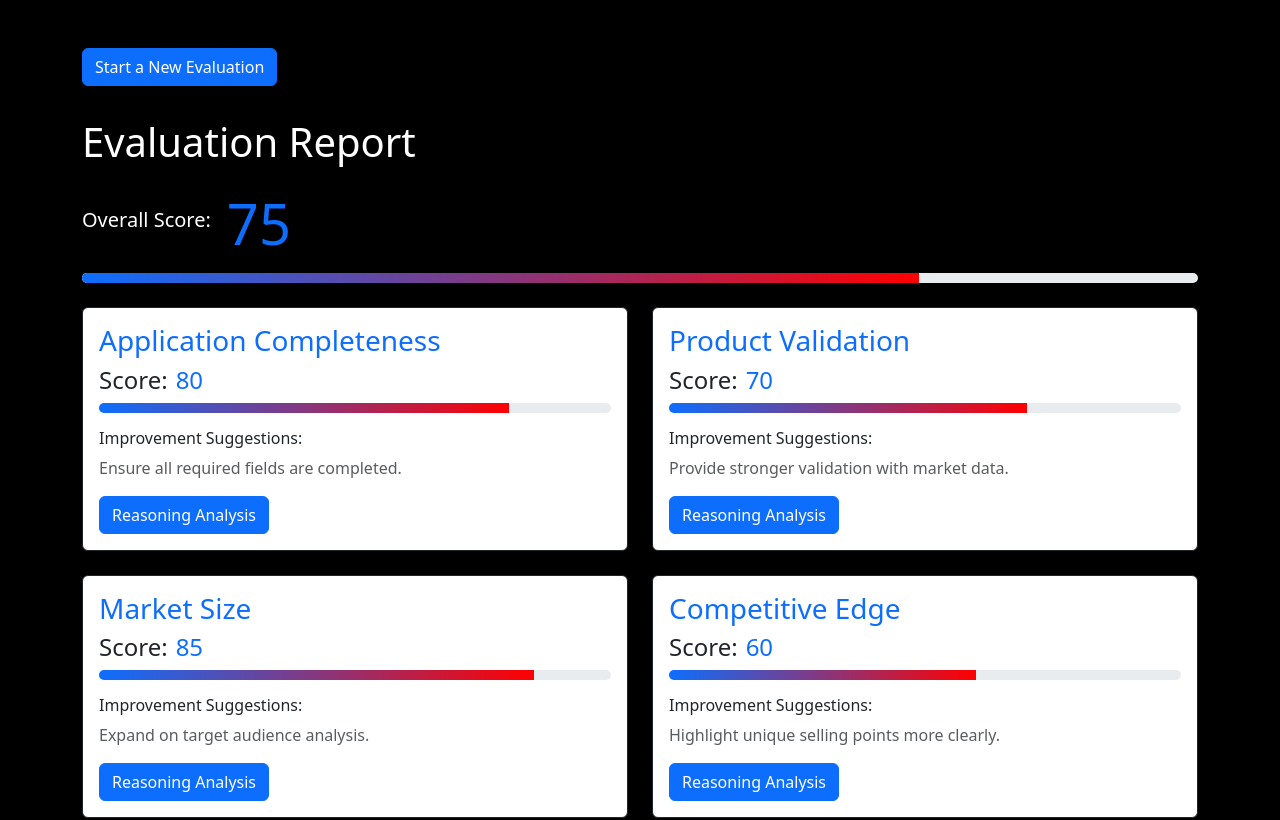
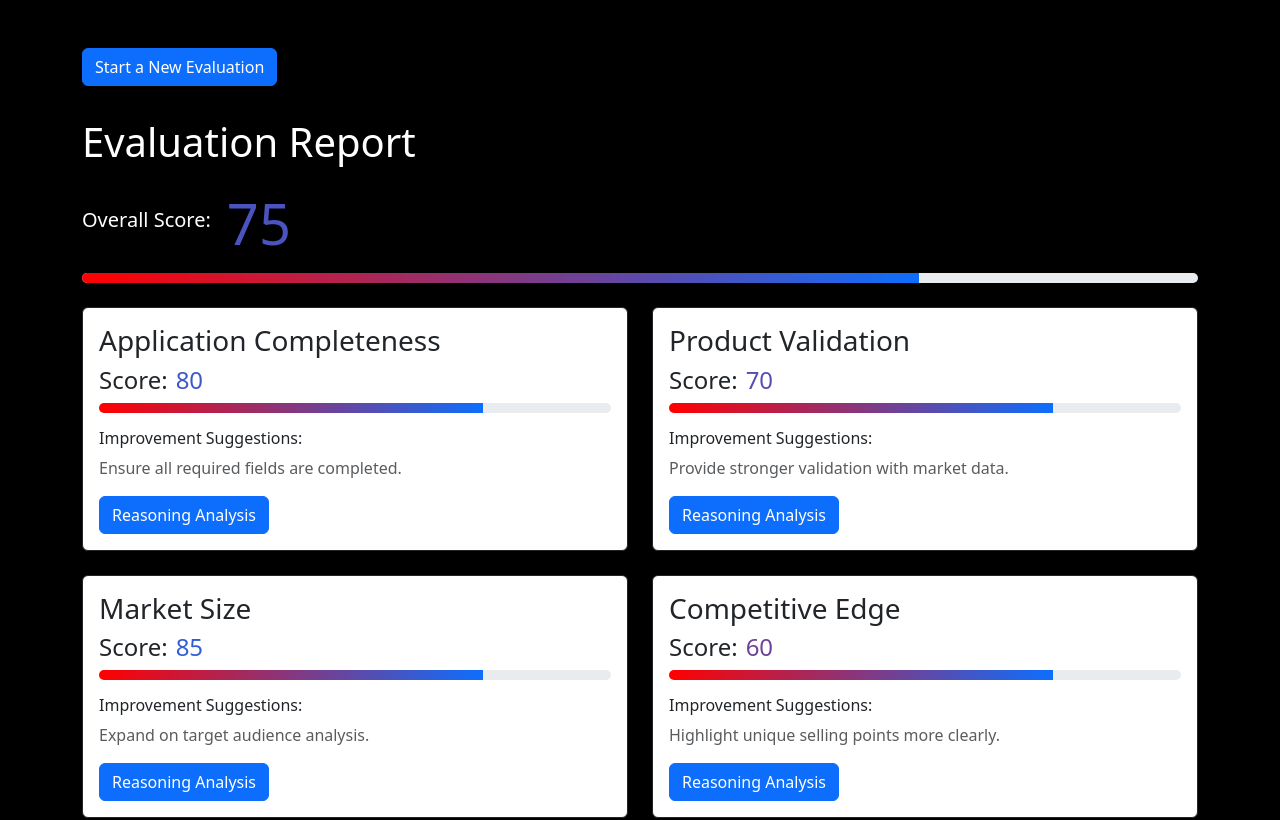
Before and after one commit to jimbucktoo/moonshot-ai, a React (Vite) app: page /report in a window 1280 px wide. Shown: the top 820 px of the page. Built offline with nearby package versions, Linux system fonts and the light colour scheme.

Commit message:
critical color gradient score correction

```diff
--- a/src/components/reasoning.jsx
+++ b/src/components/reasoning.jsx
@@ -78,6 +78,19 @@ export default function Reasoning() {
     return <div>Criterion not found</div>;
   }
 
+  const getGradientColor = (score) => {
+    const red = { r: 255, g: 0, b: 0 };
+    const blue = { r: 13, g: 110, b: 253 };
+
+    const ratio = 1 - score / 100;
+
+    const r = Math.round(blue.r * (1 - ratio) + red.r * ratio);
+    const g = Math.round(blue.g * (1 - ratio) + red.g * ratio);
+    const b = Math.round(blue.b * (1 - ratio) + red.b * ratio);
+
+    return `rgb(${r}, ${g}, ${b})`;
+  };
+
   return (
     <Container className="py-4">
       <Button variant="primary" className="mb-3" onClick={() => navigate(-1)}>
@@ -97,7 +110,12 @@ export default function Reasoning() {
               <h1 className="moonshotWhite">{criterion.title}</h1>
               <div className="d-flex align-items-center gap-2 moonshotWhite">
                 <span className="h4">Score: </span>
-                <span className="h4 text-primary">{criterion.score}</span>
+                <span
+                  className="h4"
+                  style={{ color: getGradientColor(criterion.score) }}
+                >
+                  {criterion.score}
+                </span>
               </div>
               <div className="progress" style={{ height: "10px" }}>
                 <div
@@ -105,14 +123,14 @@ export default function Reasoning() {
                   role="progressbar"
                   style={{
                     width: `${criterion.score}%`,
-                    background: "linear-gradient(to right, #0d6efd, #ff0000)",
+                    background: "linear-gradient(to right, #ff0000, #0d6efd)", // Red at 0%, Blue at 100%
                   }}
                 />
               </div>
             </div>
           </div>
           <Card className="p-3 mt-5">
-            <h2 className="mb-2 moonshotBlue">Reasoning Analysis</h2>
+            <h2 className="mb-2 moonshotBlack">Reasoning Analysis</h2>
             <h6 className="mt-2 moonshotBlack">
               Reasoning Analysis provides a detailed breakdown of why MoonshotAI
               assigned a specific score to each criterion:
--- a/src/components/report.jsx
+++ b/src/components/report.jsx
@@ -75,6 +75,19 @@ export default function EvaluationReport() {
     console.log("Evaluation Report:", data);
   }, [data]);
 
+  const getGradientColor = (score) => {
+    const red = { r: 255, g: 0, b: 0 };
+    const blue = { r: 13, g: 110, b: 253 };
+
+    const ratio = 1 - score / 100;
+
+    const r = Math.round(blue.r * (1 - ratio) + red.r * ratio);
+    const g = Math.round(blue.g * (1 - ratio) + red.g * ratio);
+    const b = Math.round(blue.b * (1 - ratio) + red.b * ratio);
+
+    return `rgb(${r}, ${g}, ${b})`;
+  };
+
   return (
     <div className="container py-5">
       <Button variant="primary" className="mb-3" onClick={() => navigate("/")}>
@@ -86,7 +99,12 @@ export default function EvaluationReport() {
           <span className="moonshotWhite">
             <h5>Overall Score:</h5>
           </span>
-          <span className="display-4 text-primary">{data.overall_score}</span>
+          <span
+            className="display-4"
+            style={{ color: getGradientColor(data.overall_score) }}
+          >
+            {data.overall_score}
+          </span>
         </div>
         <div className="progress" style={{ height: "10px" }}>
           <div
@@ -94,29 +112,33 @@ export default function EvaluationReport() {
             role="progressbar"
             style={{
               width: `${data.overall_score}%`,
-              background: "linear-gradient(to right, #0d6efd, #ff0000)",
+              background: "linear-gradient(to right, #ff0000, #0d6efd)",
             }}
           />
         </div>
       </div>
-
       <div className="row">
         {criteria.map((criterion) => (
           <div key={criterion.id} className="col-md-6 mb-4">
             <div className="card p-3 border-dark">
-              <h3 className="text-primary">{criterion.title}</h3>
+              <h3 className="">{criterion.title}</h3>
               <div className="mb-2">
                 <div className="d-flex align-items-center gap-2">
                   <span className="h4">Score:</span>
-                  <span className="h4 text-primary">{criterion.score}</span>
+                  <span
+                    className="h4"
+                    style={{ color: getGradientColor(criterion.score) }}
+                  >
+                    {criterion.score}
+                  </span>
                 </div>
                 <div className="progress" style={{ height: "10px" }}>
                   <div
                     className="progress-bar"
                     role="progressbar"
                     style={{
-                      width: `${criterion.score}%`,
-                      background: "linear-gradient(to right, #0d6efd, #ff0000)",
+                      width: `${data.overall_score}%`,
+                      background: "linear-gradient(to right, #ff0000, #0d6efd)",
                     }}
                   />
                 </div>
@@ -130,10 +152,9 @@ export default function EvaluationReport() {
           </div>
         ))}
       </div>
-
       {data.think_section && (
         <div className="mb-4 p-3 border-dark rounded thought">
-          <h3 className="text-primary">Chain-of-Thought Reasoning</h3>
+          <h3 className="moonshotBlack">Chain-of-Thought Reasoning</h3>
           <h6 className="mt-3 moonshotBlack">
             Chain-of-Thought Reasoning will break down your evaluation report
             step by step, providing clearer insights and empowering better
```
